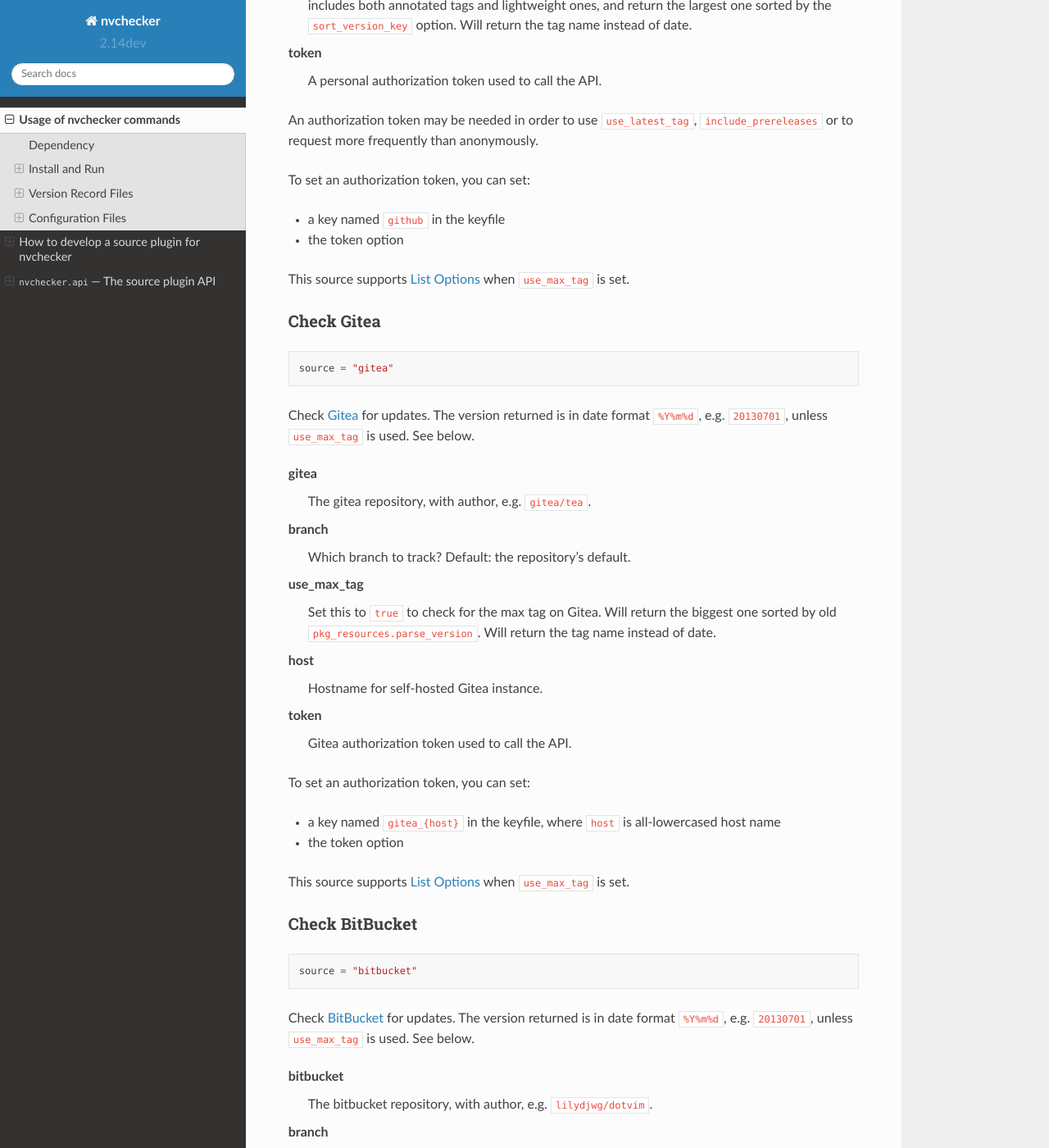
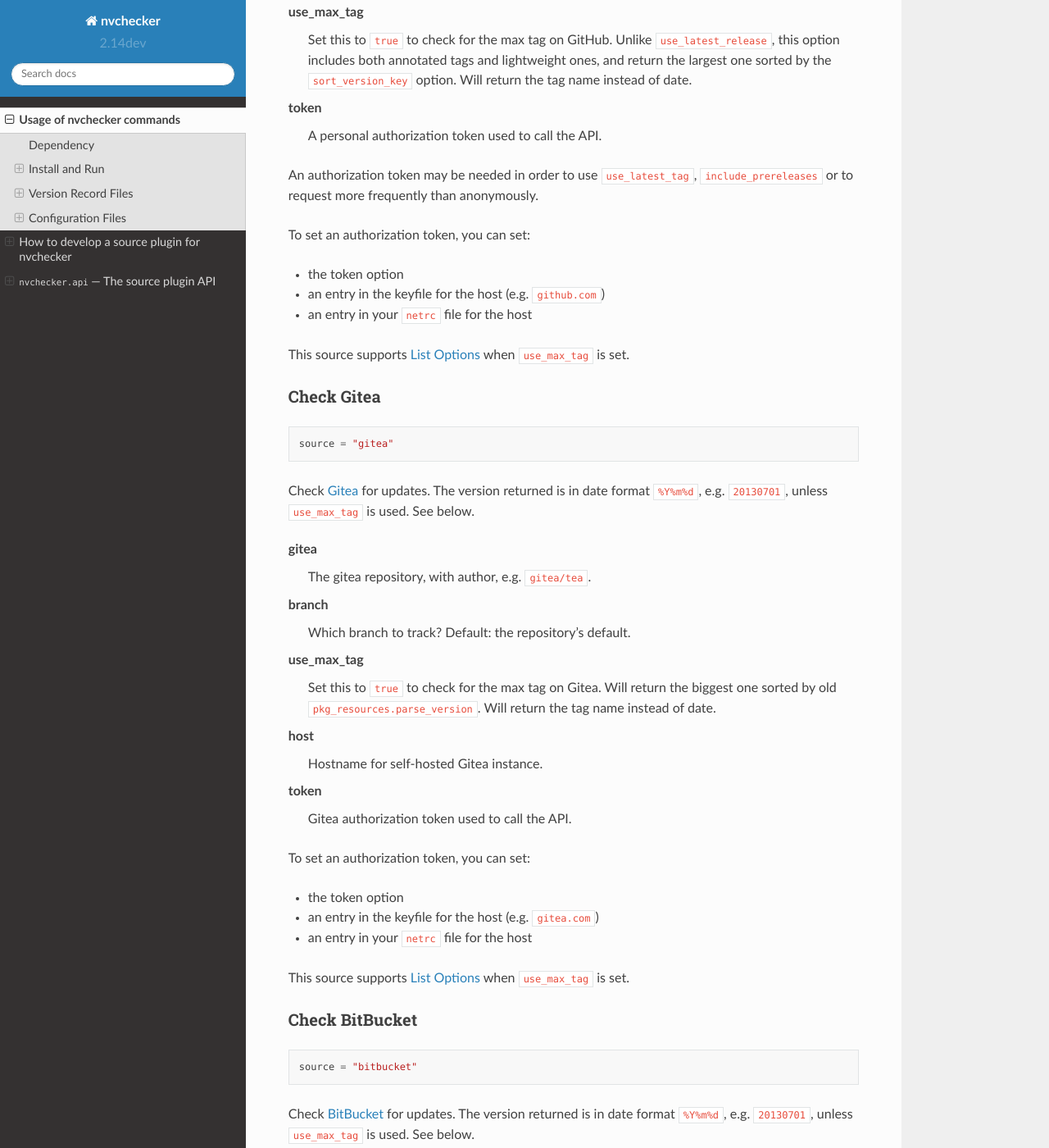
Before and after one commit to lilydjwg/nvchecker, a Sphinx documentation site: the page built from docs/usage.rst, in a window 1280 px wide and 1400 px high, scrolled down 10580 px. Shown: the whole window at 82% size. Built offline with Sphinx 7.4.7 and the Read the Docs theme 2.0.0, drawn with Linux system fonts in a browser that asks for light colours; some of the changed text lies outside the part shown.

Commit message:
docs: document changes don't mention the old keys
while the old way of declaring the keys is still available it is no longer documented

this should encourage new users to use the new, netrc-compatible way

```diff
--- a/docs/usage.rst
+++ b/docs/usage.rst
@@ -375,6 +375,9 @@ branch
 path
   Only commits containing this file path will be returned.
 
+host
+  Hostname for self-hosted GitHub instance.
+
 use_latest_release
   Set this to ``true`` to check for the latest release on GitHub.
 
@@ -415,8 +418,9 @@ An authorization token may be needed in order to use ``use_latest_tag``,
 
 To set an authorization token, you can set:
 
-- a key named ``github`` in the keyfile
 - the token option
+- an entry in the keyfile for the host (e.g. ``github.com``)
+- an entry in your ``netrc`` file for the host
 
 This source supports :ref:`list options` when ``use_max_tag`` is set.
 
@@ -447,8 +451,9 @@ token
 
 To set an authorization token, you can set:
 
-- a key named ``gitea_{host}`` in the keyfile, where ``host`` is all-lowercased host name
 - the token option
+- an entry in the keyfile for the host (e.g. ``gitea.com``)
+- an entry in your ``netrc`` file for the host
 
 This source supports :ref:`list options` when ``use_max_tag`` is set.
 
@@ -520,8 +525,9 @@ token
 
 To set an authorization token, you can set:
 
-- a key named ``gitlab_{host}`` in the keyfile, where ``host`` is all-lowercased host name
 - the token option
+- an entry in the keyfile for the host (e.g. ``gitlab.com``)
+- an entry in your ``netrc`` file for the host
 
 This source supports :ref:`list options` when ``use_max_tag`` is set.
 
```
